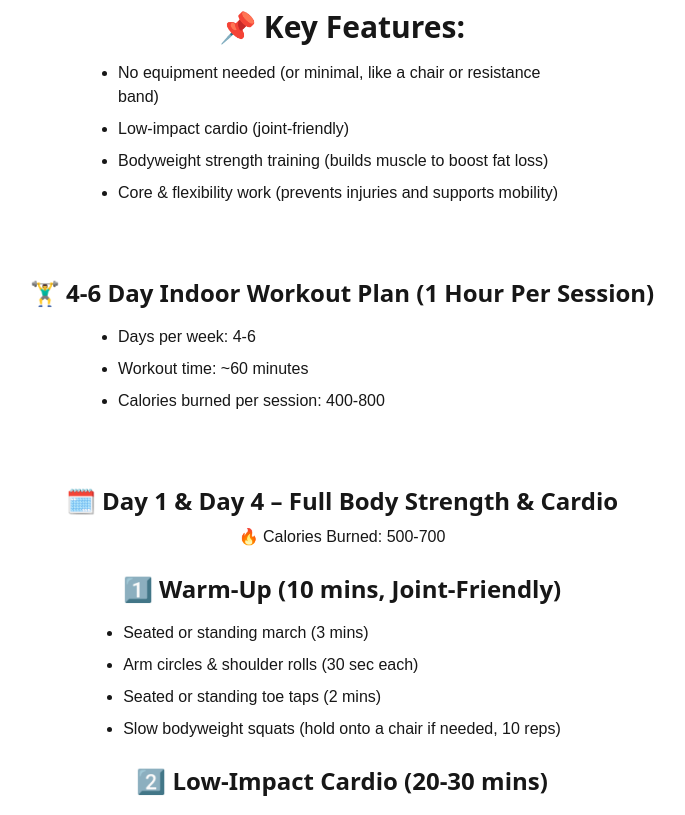
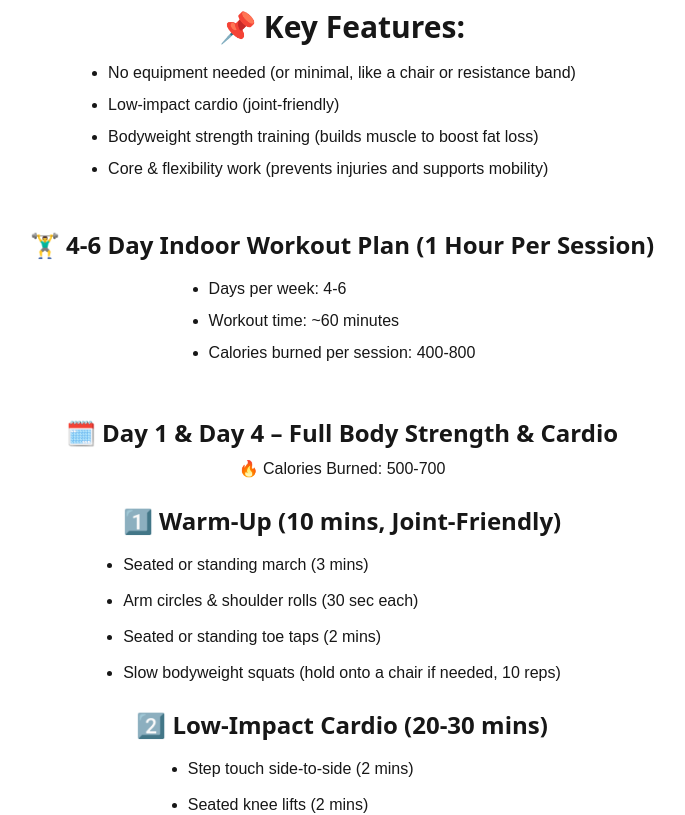
Before and after one commit to dennisikechukwu/fitcut-training, a Next.js app: page /indoor in a window 1280 px wide. Shown: the part 520-1335 px from the top of the page, without its empty margins (298-983 px from the left). Built offline with nearby package versions, Linux system fonts and the light colour scheme.

Commit message:
updated with some changes

```diff
--- a/src/app/indoor/page.tsx
+++ b/src/app/indoor/page.tsx
@@ -126,7 +126,7 @@ const workouts = [
 // Component
 const Indoor = () => {
   return (
-    <section className='w-full'>
+    <section className=''>
       {/* Header Section */}
       <div className='p-10 bg-black flex flex-col items-center text-white space-y-5'>
         <h1 className='text-center text-2xl lg:text-3xl font-bold'>
@@ -166,31 +166,31 @@ const Indoor = () => {
         <h2 className='text-3xl font-bold font-sans'>📌 Key Features:</h2>
         <ul className='mt-4 space-y-2 list-disc text-left px-6'>
           {keyFeatures.map((feature, idx) => (
-            <li key={idx} className='max-w-md mx-auto'>{feature}</li>
+            <li key={idx} className=' mx-auto'>{feature}</li>
           ))}
         </ul>
       </div>
 
       {/* Plan Overview */}
-      <div className='p-6 mt-6 text-center'>
-        <h2 className='text-2xl font-bold font-sans'>🏋️‍♂️ 4-6 Day Indoor Workout Plan (1 Hour Per Session)</h2>
-        <ul className='mt-4 space-y-2 list-disc text-left max-w-md mx-auto'>
+      <div className='mt-6 w-full flex flex-col items-center'>
+        <h2 className='text-2xl font-bold font-sans text-center'>🏋️‍♂️ 4-6 Day Indoor Workout Plan (1 Hour Per Session)</h2>
+        <ul className='mt-4 space-y-2 list-disc text-center px-6 max-w-2xl'>
           {planOverview.map((item, idx) => (
-            <li key={idx}>{item.label}: {item.value}</li>
+            <li key={idx} className='list-disc text-left'>{item.label}: {item.value}</li>
           ))}
         </ul>
       </div>
 
       {/* Daily Workouts */}
       {workouts.map((day, dayIdx) => (
-        <div key={dayIdx} className='p-6 mt-6 flex flex-col items-center'>
+        <div key={dayIdx} className='p-6 mt-7 flex flex-col items-center'>
           <h2 className='text-2xl font-bold font-sans text-center'>🗓️ {day.title}</h2>
           <p className='mt-2'>🔥 Calories Burned: {day.calories}</p>
 
           {day.steps.map((step, stepIdx) => (
             <div key={stepIdx} className='mt-6 w-full flex flex-col items-center'>
               <h3 className='text-xl lg:text-2xl font-bold font-sans text-center'>{step.title}</h3>
-              <ul className='mt-4 space-y-2 list-disc text-left px-6 max-w-2xl'>
+              <ul className='mt-4 space-y-3 list-disc text-left px-6 '>
                 {step.items.map((item, itemIdx) => (
                   <li key={itemIdx}>{item}</li>
                 ))}
@@ -201,13 +201,66 @@ const Indoor = () => {
       ))}
       <div className='p-6 mt-6 flex flex-col justify-center items-center'>
         <h1 className='text-center text-3xl  font-bold font-sans'>🛑 Important Safety Tips</h1>
-        <div className='space-y-2 font-sans mt-4'>
+        <div className='space-y-2 font-sans mt-4 '>
           <p>✅ Modify exercises as needed—avoid pain or discomfort</p>
           <p>✅ Keep movements slow & controlled—prevents strain</p>
           <p> ✅ Use a sturdy chair or wall for support if needed</p>
           <p> ✅ Stay hydrated & listen to your body</p>
         </div>
         </div>
+
+        <div className='p-10 bg-black flex flex-col items-center text-white space-y-5 mt-10'>
+        <h1 className='text-center text-2xl lg:text-3xl font-bold'>
+          The Indoor Workout Plan <br />  (Modified for Knee Pain, Back Pain, or Heart Issues)
+        </h1>
+        <div className='flex items-center gap-5'>
+          <div className='border-2 rounded-full border-white'>
+            <Image
+              src={author.image}
+              alt='Author'
+              width={130}
+              height={130}
+              className='rounded-full h-[130px] w-[130px] object-cover max-sm:h-[90px] max-sm:w-[112px]'
+            />
+          </div>
+          <div>
+            <p>
+              Written by: <span className='font-semibold'>{author.name}</span>
+            </p>
+            <p>
+              Last updated: <span className='font-semibold'>{author.date}</span>
+            </p>
+          </div>
+        </div>
+      </div>
+      <p className='mt-6 py-3 px-6 lg:px-10 text-center text-md lg:text-xl font-sans'>
+      This version <span className='font-bold'>burns fat while being safe for joints, back, and heart health</span>. It’s <span className='font-bold'>low-impact, beginner-friendly, and easy to do at home</span> with minimal equipment (chair, resistance bands, or household items).
+      </p>
+      <div className='p-6 mt-7 flex flex-col justify-start items-center'>
+        <h1 className='text-center text-3xl  font-bold font-sans'>🛑 Modifications for Common Conditions</h1>
+        <div className='mt-6'>
+          <h1 className='text-2xl font-bold font-sans '>1️⃣ The Knee Pain (Arthritis, Joint Pain)</h1>
+          <div className='mt-4 space-y-2.5 text-left'>
+            <p>❌ Avoid: Deep squats, lunges, high-impact moves</p>
+            <p>✅ Do Instead: Seated exercises, chair-assisted movements, slow step-ups</p>
+          </div>
+        </div>
+        <div className='mt-6 flex flex-col items-center'>
+          <h1 className='text-2xl font-bold font-sans  '>2️⃣ Back Pain (Lower Back Strain, Herniated Disc, Sciatica)</h1>
+          <div className='mt-4 space-y-2.5 text-left'>
+            <p>❌ Avoid: Bending forward, unsupported core exercises, excessive twisting</p>
+            <p>✅ Do Instead: Seated core work, standing exercises, wall support</p>
+          </div>
+        </div>
+        <div className='mt-6 flex flex-col items-center'>
+          <h1 className='text-2xl font-bold font-sans '>3️⃣ Heart Issues (High Blood Pressure, Heart Disease)</h1>
+          <div className='mt-4 space-y-2.5 text-left'>
+            <p>❌ Avoid: High-intensity cardio, sudden movement changes, holding breath during exercises</p>
+            <p>✅ Do Instead: Steady-paced movements, controlled breathing, moderate intensity</p>
+          </div>
+        </div>
+        <h2 className='text-2xl font-bold font-sans text-center mt-8'>🏋️‍♂️ 4-6 Day Indoor Workout Plan (Modified for Safety & Effectiveness)</h2>
+        </div>
     </section>
   )
 }
```
